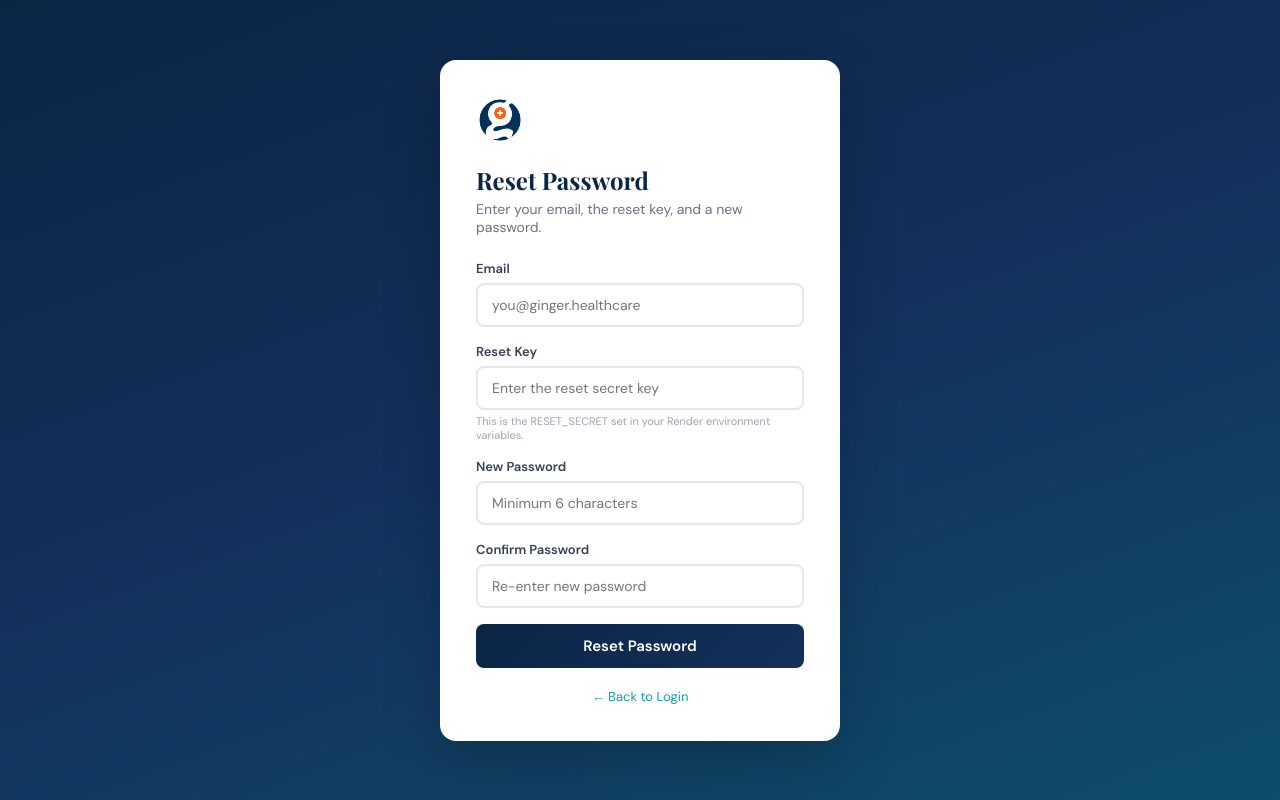
After one commit to ghealthgitub/cost-generator, a Flask app: page /reset-password in a window 1280 px wide. The commit adds this page. Run offline with Flask 3, Linux system fonts and the light colour scheme; some libraries are stand-ins or nearby versions.

Commit message:
password reset

```diff
--- a/app.py
+++ b/app.py
@@ -11,7 +11,7 @@ from datetime import datetime
 
 import config
 from utils.db_connector import (
-    init_cost_tables, authenticate_user,
+    init_cost_tables, authenticate_user, reset_user_password,
     get_specialties_list, get_treatments_by_specialty, get_treatment_by_id,
     get_hospitals_list, search_treatments,
     save_cost_source, get_recent_sources,
@@ -94,6 +94,34 @@ def login():
 def logout():
     session.clear()
     return redirect(url_for('login'))
+
+
+@app.route('/reset-password', methods=['GET', 'POST'])
+def reset_password():
+    if request.method == 'POST':
+        email = request.form.get('email', '').strip()
+        secret = request.form.get('secret', '').strip()
+        new_pass = request.form.get('new_password', '')
+        confirm_pass = request.form.get('confirm_password', '')
+
+        if not config.RESET_SECRET:
+            return render_template('reset_password.html', error="Reset not configured. Set RESET_SECRET env variable.")
+        if secret != config.RESET_SECRET:
+            return render_template('reset_password.html', error="Invalid reset key.")
+        if not email or not new_pass:
+            return render_template('reset_password.html', error="All fields are required.")
+        if len(new_pass) < 6:
+            return render_template('reset_password.html', error="Password must be at least 6 characters.")
+        if new_pass != confirm_pass:
+            return render_template('reset_password.html', error="Passwords do not match.")
+
+        ok, msg = reset_user_password(email, new_pass)
+        if ok:
+            return render_template('reset_password.html', success="Password reset! You can now log in.")
+        else:
+            return render_template('reset_password.html', error=msg)
+
+    return render_template('reset_password.html')
 
 
 # ═══════════════════════════════════════════════════════════════
--- a/config.py
+++ b/config.py
@@ -14,3 +14,6 @@ ANTHROPIC_API_KEY = os.environ.get('ANTHROPIC_API_KEY', '')
 DEBUG = os.environ.get('DEBUG', 'false').lower() == 'true'
 SECRET_KEY = os.environ.get('SECRET_KEY', os.urandom(32).hex())
 ADMIN_URL = os.environ.get('ADMIN_URL', 'https://enter.ginger.healthcare')
+
+# ── Password Reset ───────────────────────────────────────────
+RESET_SECRET = os.environ.get('RESET_SECRET', '')
--- a/templates/login.html
+++ b/templates/login.html
@@ -98,6 +98,7 @@
                 <button type="submit" class="btn-login">Sign In</button>
             </form>
             <div class="login-footer">
+                <a href="/reset-password">Forgot password?</a><br><br>
                 <a href="https://ginger.healthcare">ginger.healthcare</a> · Cost Generator v1
             </div>
         </div>
--- /dev/null
+++ b/templates/reset_password.html
@@ -0,0 +1,68 @@
+<!DOCTYPE html>
+<html lang="en">
+<head>
+    <meta charset="UTF-8">
+    <meta name="viewport" content="width=device-width, initial-scale=1.0">
+    <title>Reset Password — Ginger Universe</title>
+    <link rel="icon" type="image/x-icon" href="/static/favicon.ico">
+    <link href="https://fonts.googleapis.com/css2?family=DM+Sans:wght@300;400;500;600;700&family=Playfair+Display:wght@600;700&display=swap" rel="stylesheet">
+    <style>
+        *{margin:0;padding:0;box-sizing:border-box}
+        body{font-family:'DM Sans',sans-serif;min-height:100vh;display:flex;align-items:center;justify-content:center;background:linear-gradient(160deg,#0B2545 0%,#13315C 50%,#0E4D6B 100%)}
+        .reset-card{background:white;border-radius:16px;padding:36px;width:100%;max-width:400px;box-shadow:0 20px 60px rgba(0,0,0,.2)}
+        .logo{width:48px;height:48px;border-radius:12px;overflow:hidden;margin-bottom:20px}
+        .logo img{width:100%;height:100%;object-fit:cover}
+        h2{font-family:'Playfair Display',serif;font-size:24px;color:#0B2545;margin-bottom:4px}
+        .subtitle{color:#6B7280;font-size:14px;margin-bottom:24px}
+        .form-group{margin-bottom:16px}
+        .form-group label{display:block;font-size:13px;font-weight:600;color:#374151;margin-bottom:6px}
+        .form-group input{width:100%;padding:11px 14px;border:2px solid #E5E7EB;border-radius:8px;font-size:14px;font-family:inherit;transition:border-color .2s}
+        .form-group input:focus{outline:none;border-color:#0EA5A0;box-shadow:0 0 0 3px rgba(14,165,160,.1)}
+        .error-msg{background:#FEE2E2;color:#991B1B;padding:10px 14px;border-radius:8px;margin-bottom:16px;font-size:13px;border:1px solid #FECACA}
+        .success-msg{background:#ECFDF5;color:#065F46;padding:10px 14px;border-radius:8px;margin-bottom:16px;font-size:13px;border:1px solid #A7F3D0}
+        .btn{width:100%;padding:12px;background:linear-gradient(135deg,#0B2545,#13315C);color:white;border:none;border-radius:8px;font-size:15px;font-weight:600;font-family:inherit;cursor:pointer;transition:all .2s}
+        .btn:hover{transform:translateY(-1px);box-shadow:0 4px 12px rgba(11,37,69,.3)}
+        .back-link{display:block;text-align:center;margin-top:20px;font-size:13px;color:#6B7280}
+        .back-link a{color:#0EA5A0;text-decoration:none}
+        .back-link a:hover{text-decoration:underline}
+        .hint{font-size:11px;color:#9CA3AF;margin-top:4px}
+    </style>
+</head>
+<body>
+    <div class="reset-card">
+        <div class="logo"><img src="/static/logo.png" alt="Ginger"></div>
+        <h2>Reset Password</h2>
+        <div class="subtitle">Enter your email, the reset key, and a new password.</div>
+
+        {% if error %}
+            <div class="error-msg">{{ error }}</div>
+        {% endif %}
+        {% if success %}
+            <div class="success-msg">{{ success }}</div>
+        {% endif %}
+
+        <form method="POST">
+            <div class="form-group">
+                <label for="email">Email</label>
+                <input type="email" id="email" name="email" required placeholder="you@ginger.healthcare">
+            </div>
+            <div class="form-group">
+                <label for="secret">Reset Key</label>
+                <input type="password" id="secret" name="secret" required placeholder="Enter the reset secret key">
+                <div class="hint">This is the RESET_SECRET set in your Render environment variables.</div>
+            </div>
+            <div class="form-group">
+                <label for="new_password">New Password</label>
+                <input type="password" id="new_password" name="new_password" required minlength="6" placeholder="Minimum 6 characters">
+            </div>
+            <div class="form-group">
+                <label for="confirm_password">Confirm Password</label>
+                <input type="password" id="confirm_password" name="confirm_password" required minlength="6" placeholder="Re-enter new password">
+            </div>
+            <button type="submit" class="btn">Reset Password</button>
+        </form>
+
+        <div class="back-link"><a href="/login">← Back to Login</a></div>
+    </div>
+</body>
+</html>
--- a/utils/db_connector.py
+++ b/utils/db_connector.py
@@ -251,6 +251,29 @@ def authenticate_user(email, password):
     finally:
         conn.close()
     return None
+
+
+def reset_user_password(email, new_password):
+    """Reset a user's password by email"""
+    conn = get_conn()
+    if not conn:
+        return False, "Database not available"
+    try:
+        with conn.cursor(cursor_factory=psycopg2.extras.RealDictCursor) as cur:
+            cur.execute("SELECT id, email FROM users WHERE email = %s AND is_active = true", [email])
+            user = cur.fetchone()
+            if not user:
+                return False, "No active user found with that email"
+            new_hash = bcrypt.hashpw(new_password.encode('utf-8'), bcrypt.gensalt()).decode('utf-8')
+            cur.execute("UPDATE users SET password_hash = %s WHERE id = %s", [new_hash, user['id']])
+            conn.commit()
+            return True, "Password updated successfully"
+    except Exception as e:
+        print(f"[Reset Error] {e}")
+        conn.rollback()
+        return False, str(e)
+    finally:
+        conn.close()
 
 
 # ═══════════════════════════════════════════════════════════════
```
